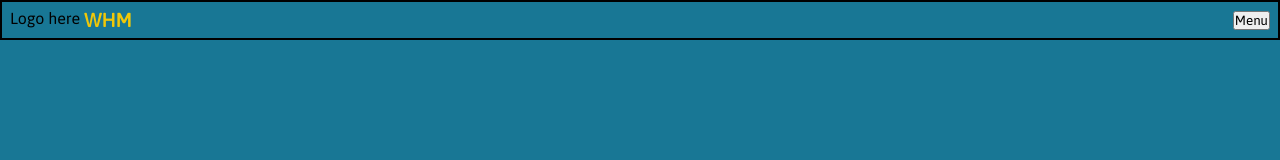
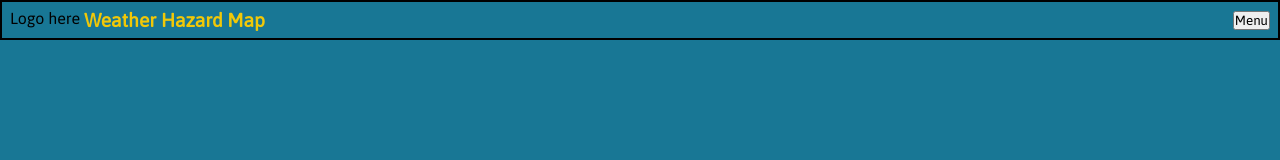
Before and after one commit to VenexCon/Weather-Hazard-Map, a plain HTML site: page index.html in a window 1280 px wide. Shown: the top 160 px of the page. Drawn offline with Linux system fonts and the light colour scheme; no server answers.

Commit message:
<style> nav updated, aside links styled

```diff
--- a/index.html
+++ b/index.html
@@ -11,7 +11,7 @@
     <nav>
         <div class="logo-container">
             <div class="logo-icon">Logo here</div>
-            <div class="logo">WHM</div>
+            <div class="logo">Weather Hazard Map</div>
         </div>
         <button class="nav-btn">Menu</button>
     </nav>
```
